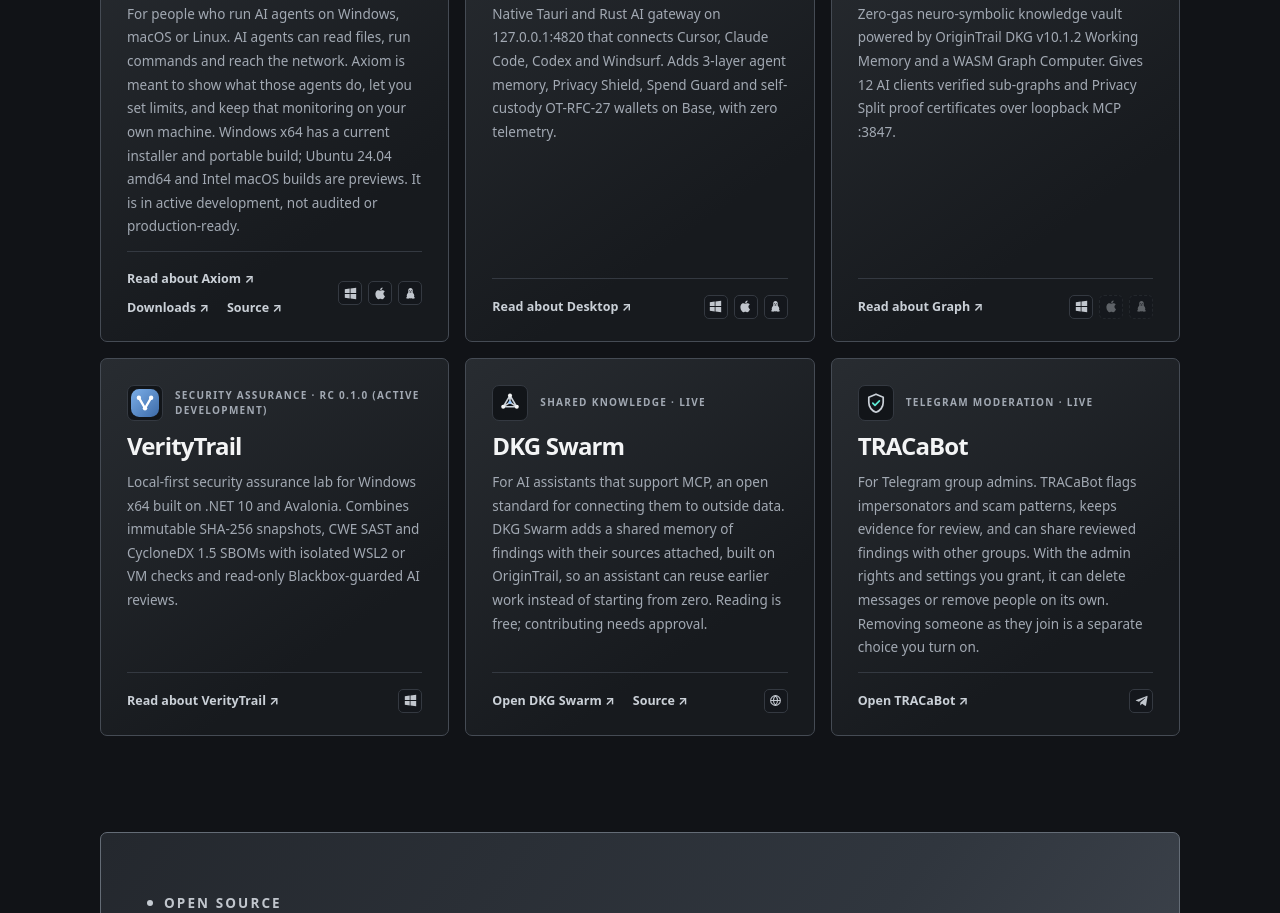
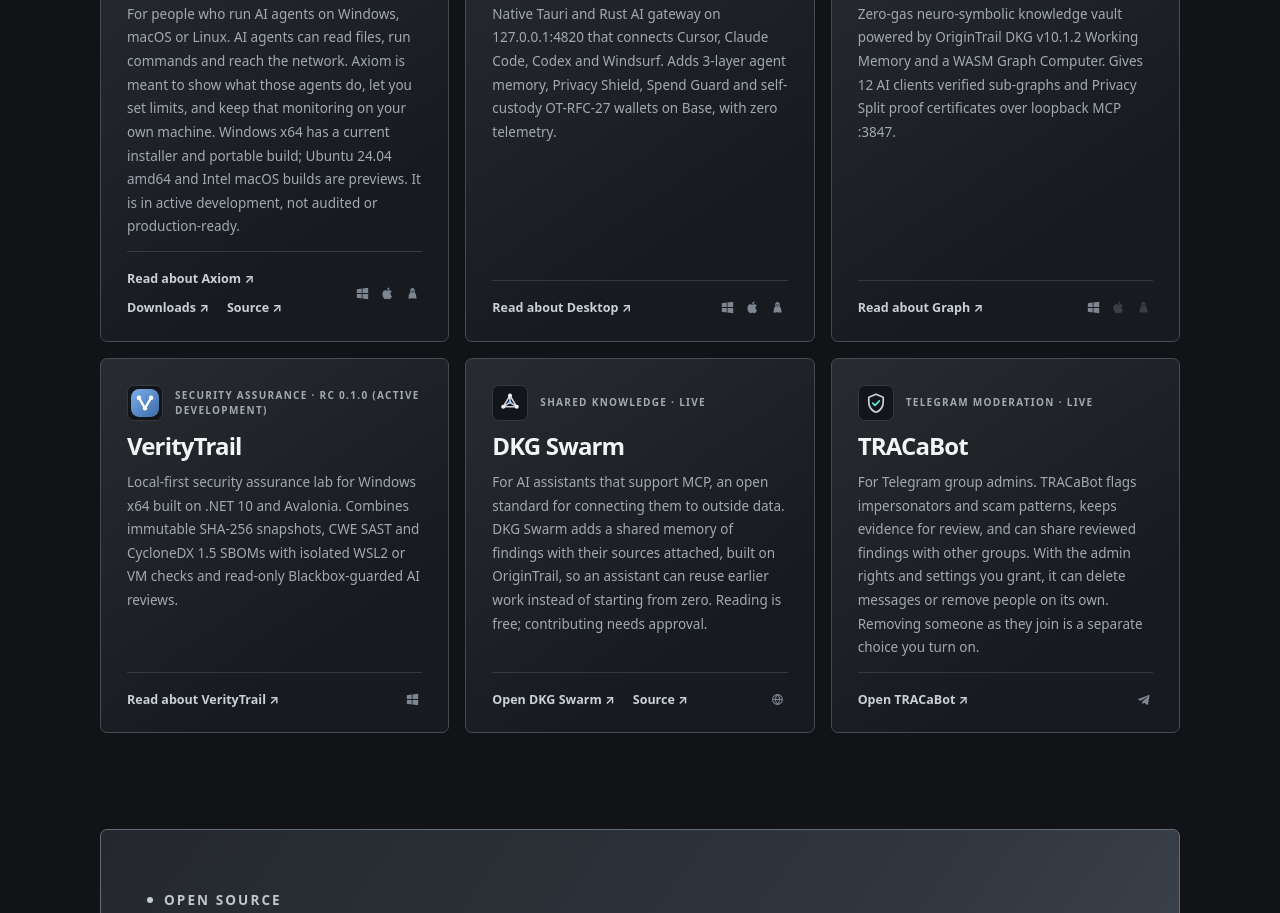
Before and after one commit to OpenDKG/Websites, a plain HTML site: page opendkg.org/public/index.html in a window 1280 px wide. Shown: the part 1304-2217 px from the top of the page. Drawn offline with Linux system fonts and the light colour scheme.

Commit message:
fix(ui): make OS and platform icons small, discreet, and cache-safe

```diff
--- a/opendkg.org/public/apps/apps.css
+++ b/opendkg.org/public/apps/apps.css
@@ -351,43 +351,42 @@
 .app-platforms {
   display: inline-flex;
   align-items: center;
-  gap: 8px;
+  gap: 5px;
   flex: none;
+  margin-left: auto;
 }
 
 .platform-icon {
   display: inline-flex;
   align-items: center;
   justify-content: center;
-  width: 28px;
-  height: 28px;
-  border: 1px solid var(--border);
-  border-radius: 6px;
-  background: #13161b;
-  color: var(--soft);
-  transition: color .15s ease, border-color .15s ease;
+  width: 20px;
+  height: 20px;
+  border: 0;
+  border-radius: 4px;
+  background: transparent;
+  color: #7e8692;
+  transition: color .15s ease, background-color .15s ease;
 }
 
 .platform-icon svg {
   display: block;
-  width: 15px;
-  height: 15px;
+  width: 13px;
+  height: 13px;
+  flex: none;
 }
 
 .platform-icon:hover {
-  color: var(--white);
-  border-color: var(--border-strong);
+  color: var(--soft);
+  background: rgba(255, 255, 255, 0.05);
 }
 
 .platform-icon.os-preview {
-  color: var(--muted);
-  border-style: dashed;
+  opacity: .72;
 }
 
 .platform-icon.os-planned {
-  color: #6b7280;
-  border-style: dotted;
-  opacity: .68;
+  opacity: .34;
 }
 
 @media (max-width: 860px) {
--- /dev/null
+++ b/opendkg.org/public/assets/home-cards.css
@@ -0,0 +1,155 @@
+/* Cache-safe card, index, and discreet platform-icon rules for / and /apps/. */
+.index-row {
+  padding: 14px 20px;
+}
+
+.index-foot a {
+  color: var(--soft);
+  text-decoration: none;
+  font-weight: 600;
+}
+
+.index-foot a:hover {
+  color: var(--white);
+  text-decoration: underline;
+  text-underline-offset: .2em;
+}
+
+.section-sub {
+  display: flex;
+  flex-direction: column;
+  align-items: flex-start;
+  gap: 10px;
+  padding-bottom: 4px;
+  color: var(--muted);
+  font-size: 14px;
+  line-height: 1.8;
+}
+
+.cards {
+  display: grid;
+  grid-template-columns: repeat(3, minmax(0, 1fr));
+  gap: 16px;
+}
+
+.card-top {
+  display: flex;
+  align-items: center;
+  gap: 12px;
+}
+
+.card-logo {
+  display: inline-flex;
+  align-items: center;
+  justify-content: center;
+  width: 36px;
+  height: 36px;
+  flex: none;
+  border: 1px solid var(--border);
+  border-radius: 7px;
+  background: #121519;
+  overflow: hidden;
+}
+
+.card-logo img {
+  width: 28px;
+  height: 28px;
+  object-fit: contain;
+  display: block;
+}
+
+.card-logo svg {
+  width: 24px;
+  height: 24px;
+  display: block;
+}
+
+.card > p {
+  color: var(--muted);
+  font-size: 13.5px;
+  line-height: 1.75;
+}
+
+.card-foot {
+  display: flex;
+  justify-content: space-between;
+  align-items: center;
+  gap: 12px;
+  margin-top: auto;
+  padding-top: 16px;
+  border-top: 1px solid var(--border);
+}
+
+.card-link {
+  display: flex;
+  flex-wrap: wrap;
+  gap: 8px 18px;
+  margin-top: 0;
+  padding-top: 0;
+  border-top: 0;
+}
+
+.card-platforms,
+.app-platforms {
+  display: inline-flex;
+  align-items: center;
+  gap: 5px;
+  flex: none;
+  margin-left: auto;
+}
+
+.platform-icon {
+  display: inline-flex;
+  align-items: center;
+  justify-content: center;
+  width: 20px;
+  height: 20px;
+  border: 0;
+  border-radius: 4px;
+  background: transparent;
+  color: #7e8692;
+  transition: color .15s ease, background-color .15s ease;
+}
+
+.platform-icon:hover {
+  color: var(--soft);
+  background: rgba(255, 255, 255, 0.05);
+}
+
+.platform-icon svg {
+  width: 13px;
+  height: 13px;
+  display: block;
+  flex: none;
+}
+
+.platform-icon.os-preview {
+  border: 0;
+  opacity: .72;
+}
+
+.platform-icon.os-planned {
+  border: 0;
+  opacity: .34;
+}
+
+@media (max-width: 1020px) {
+  .cards {
+    grid-template-columns: repeat(2, minmax(0, 1fr));
+  }
+}
+
+@media (max-width: 640px) {
+  .cards {
+    grid-template-columns: 1fr;
+  }
+}
+
+@media (max-width: 620px) {
+  .nav a:not(.nav-github):not([href="/apps/"]) {
+    display: none;
+  }
+  .index-row {
+    padding: 13px 16px;
+  }
+}
--- a/opendkg.org/public/home.css
+++ b/opendkg.org/public/home.css
@@ -380,7 +380,7 @@ img, svg { max-width: 100%; }
 .card-platforms {
   display: inline-flex;
   align-items: center;
-  gap: 6px;
+  gap: 5px;
   flex: none;
   margin-left: auto;
 }
@@ -388,21 +388,26 @@ img, svg { max-width: 100%; }
   display: inline-flex;
   align-items: center;
   justify-content: center;
-  width: 24px;
-  height: 24px;
-  border: 1px solid var(--border);
-  border-radius: 5px;
-  background: #14171c;
+  width: 20px;
+  height: 20px;
+  border: 0;
+  border-radius: 4px;
+  background: transparent;
+  color: #7e8692;
+  transition: color .15s ease, background-color .15s ease;
+}
+.platform-icon:hover {
   color: var(--soft);
+  background: rgba(255, 255, 255, 0.05);
 }
 .platform-icon svg {
   width: 13px;
   height: 13px;
   display: block;
+  flex: none;
 }
 .platform-icon.os-planned {
-  opacity: .42;
-  border-style: dashed;
+  opacity: .34;
 }
 
 .not-found { padding-block: 96px 110px; }
--- a/opendkg.org/public/index.html
+++ b/opendkg.org/public/index.html
@@ -15,6 +15,7 @@
   <meta name="twitter:card" content="summary">
   <link rel="icon" href="/favicon-opendkg.png" type="image/png" sizes="64x64">
   <link rel="stylesheet" href="/home.css">
+  <link rel="stylesheet" href="/assets/home-cards.css">
   <link rel="stylesheet" href="/assets/nav-donate.css">
   <link rel="stylesheet" href="/assets/privacy-notice.css">
   <script src="/assets/privacy-notice.js" defer></script>
@@ -143,13 +144,13 @@
             </p>
             <div class="card-platforms">
               <span class="platform-icon" title="Windows x64" aria-label="Windows x64">
-                <svg viewBox="0 0 16 16" fill="currentColor" aria-hidden="true" focusable="false"><path d="M1 2.7 7 1.9v5.6H1V2.7zm7-.9L15 1v6.5H8V1.8zM1 8.5h6v5.6l-6-.8V8.5zm7 0h7V15l-7-.9V8.5z"/></svg>
+                <svg width="13" height="13" viewBox="0 0 16 16" fill="currentColor" aria-hidden="true" focusable="false"><path d="M1 2.7 7 1.9v5.6H1V2.7zm7-.9L15 1v6.5H8V1.8zM1 8.5h6v5.6l-6-.8V8.5zm7 0h7V15l-7-.9V8.5z"/></svg>
               </span>
               <span class="platform-icon" title="macOS (preview)" aria-label="macOS (preview)">
-                <svg viewBox="0 0 16 16" fill="currentColor" aria-hidden="true" focusable="false"><path d="M11.6 8.4c0-1.9 1.5-2.8 1.6-2.9-.9-1.3-2.2-1.5-2.7-1.5-1.1-.1-2.2.7-2.8.7-.6 0-1.5-.7-2.4-.6-1.2 0-2.4.7-3 1.9-1.3 2.2-.3 5.5.9 7.3.6.9 1.3 1.8 2.3 1.8.9 0 1.3-.6 2.4-.6s1.4.6 2.4.6c1 0 1.6-.9 2.2-1.8.7-1 1-2 1-2-.1 0-1.9-.8-1.9-2.9zM9.8 2.8c.5-.6.9-1.5.8-2.3-.8 0-1.7.5-2.2 1.1-.5.5-.9 1.4-.8 2.3.8.1 1.7-.4 2.2-1.1z"/></svg>
+                <svg width="13" height="13" viewBox="0 0 16 16" fill="currentColor" aria-hidden="true" focusable="false"><path d="M11.6 8.4c0-1.9 1.5-2.8 1.6-2.9-.9-1.3-2.2-1.5-2.7-1.5-1.1-.1-2.2.7-2.8.7-.6 0-1.5-.7-2.4-.6-1.2 0-2.4.7-3 1.9-1.3 2.2-.3 5.5.9 7.3.6.9 1.3 1.8 2.3 1.8.9 0 1.3-.6 2.4-.6s1.4.6 2.4.6c1 0 1.6-.9 2.2-1.8.7-1 1-2 1-2-.1 0-1.9-.8-1.9-2.9zM9.8 2.8c.5-.6.9-1.5.8-2.3-.8 0-1.7.5-2.2 1.1-.5.5-.9 1.4-.8 2.3.8.1 1.7-.4 2.2-1.1z"/></svg>
               </span>
               <span class="platform-icon" title="Linux (preview)" aria-label="Linux (preview)">
-                <svg viewBox="0 0 16 16" fill="currentColor" aria-hidden="true" focusable="false"><path d="M8 1.2c-1.7 0-2.8 1.3-2.8 3.2 0 .9.2 1.6.1 2.2-.2.7-1.4 2-1.8 3.1-.3.9-.2 1.8.2 2.4-.5.3-.9.7-.9 1.2 0 .7.9 1.1 2.1 1.1.8 0 1.5-.2 1.9-.5.4.1.8.2 1.2.2s.8-.1 1.2-.2c.4.3 1.1.5 1.9.5 1.2 0 2.1-.4 2.1-1.1 0-.5-.4-.9-.9-1.2.4-.6.5-1.5.2-2.4-.4-1.1-1.6-2.4-1.8-3.1-.1-.6.1-1.3.1-2.2 0-1.9-1.1-3.2-2.8-3.2zm-1 2.6a.6.6 0 1 1 0 1.2.6.6 0 0 1 0-1.2zm2 0a.6.6 0 1 1 0 1.2.6.6 0 0 1 0-1.2zm-1 1.6c.8 0 1.5.4 1.5.7s-.7.6-1.5.6-1.5-.3-1.5-.6.7-.7 1.5-.7z"/></svg>
+                <svg width="13" height="13" viewBox="0 0 16 16" fill="currentColor" aria-hidden="true" focusable="false"><path d="M8 1.2c-1.7 0-2.8 1.3-2.8 3.2 0 .9.2 1.6.1 2.2-.2.7-1.4 2-1.8 3.1-.3.9-.2 1.8.2 2.4-.5.3-.9.7-.9 1.2 0 .7.9 1.1 2.1 1.1.8 0 1.5-.2 1.9-.5.4.1.8.2 1.2.2s.8-.1 1.2-.2c.4.3 1.1.5 1.9.5 1.2 0 2.1-.4 2.1-1.1 0-.5-.4-.9-.9-1.2.4-.6.5-1.5.2-2.4-.4-1.1-1.6-2.4-1.8-3.1-.1-.6.1-1.3.1-2.2 0-1.9-1.1-3.2-2.8-3.2zm-1 2.6a.6.6 0 1 1 0 1.2.6.6 0 0 1 0-1.2zm2 0a.6.6 0 1 1 0 1.2.6.6 0 0 1 0-1.2zm-1 1.6c.8 0 1.5.4 1.5.7s-.7.6-1.5.6-1.5-.3-1.5-.6.7-.7 1.5-.7z"/></svg>
               </span>
             </div>
           </div>
@@ -170,13 +171,13 @@
             </p>
             <div class="card-platforms">
               <span class="platform-icon" title="Windows" aria-label="Windows">
-                <svg viewBox="0 0 16 16" fill="currentColor" aria-hidden="true" focusable="false"><path d="M1 2.7 7 1.9v5.6H1V2.7zm7-.9L15 1v6.5H8V1.8zM1 8.5h6v5.6l-6-.8V8.5zm7 0h7V15l-7-.9V8.5z"/></svg>
+                <svg width="13" height="13" viewBox="0 0 16 16" fill="currentColor" aria-hidden="true" focusable="false"><path d="M1 2.7 7 1.9v5.6H1V2.7zm7-.9L15 1v6.5H8V1.8zM1 8.5h6v5.6l-6-.8V8.5zm7 0h7V15l-7-.9V8.5z"/></svg>
               </span>
               <span class="platform-icon" title="macOS" aria-label="macOS">
-                <svg viewBox="0 0 16 16" fill="currentColor" aria-hidden="true" focusable="false"><path d="M11.6 8.4c0-1.9 1.5-2.8 1.6-2.9-.9-1.3-2.2-1.5-2.7-1.5-1.1-.1-2.2.7-2.8.7-.6 0-1.5-.7-2.4-.6-1.2 0-2.4.7-3 1.9-1.3 2.2-.3 5.5.9 7.3.6.9 1.3 1.8 2.3 1.8.9 0 1.3-.6 2.4-.6s1.4.6 2.4.6c1 0 1.6-.9 2.2-1.8.7-1 1-2 1-2-.1 0-1.9-.8-1.9-2.9zM9.8 2.8c.5-.6.9-1.5.8-2.3-.8 0-1.7.5-2.2 1.1-.5.5-.9 1.4-.8 2.3.8.1 1.7-.4 2.2-1.1z"/></svg>
+                <svg width="13" height="13" viewBox="0 0 16 16" fill="currentColor" aria-hidden="true" focusable="false"><path d="M11.6 8.4c0-1.9 1.5-2.8 1.6-2.9-.9-1.3-2.2-1.5-2.7-1.5-1.1-.1-2.2.7-2.8.7-.6 0-1.5-.7-2.4-.6-1.2 0-2.4.7-3 1.9-1.3 2.2-.3 5.5.9 7.3.6.9 1.3 1.8 2.3 1.8.9 0 1.3-.6 2.4-.6s1.4.6 2.4.6c1 0 1.6-.9 2.2-1.8.7-1 1-2 1-2-.1 0-1.9-.8-1.9-2.9zM9.8 2.8c.5-.6.9-1.5.8-2.3-.8 0-1.7.5-2.2 1.1-.5.5-.9 1.4-.8 2.3.8.1 1.7-.4 2.2-1.1z"/></svg>
               </span>
               <span class="platform-icon" title="Linux" aria-label="Linux">
-                <svg viewBox="0 0 16 16" fill="currentColor" aria-hidden="true" focusable="false"><path d="M8 1.2c-1.7 0-2.8 1.3-2.8 3.2 0 .9.2 1.6.1 2.2-.2.7-1.4 2-1.8 3.1-.3.9-.2 1.8.2 2.4-.5.3-.9.7-.9 1.2 0 .7.9 1.1 2.1 1.1.8 0 1.5-.2 1.9-.5.4.1.8.2 1.2.2s.8-.1 1.2-.2c.4.3 1.1.5 1.9.5 1.2 0 2.1-.4 2.1-1.1 0-.5-.4-.9-.9-1.2.4-.6.5-1.5.2-2.4-.4-1.1-1.6-2.4-1.8-3.1-.1-.6.1-1.3.1-2.2 0-1.9-1.1-3.2-2.8-3.2zm-1 2.6a.6.6 0 1 1 0 1.2.6.6 0 0 1 0-1.2zm2 0a.6.6 0 1 1 0 1.2.6.6 0 0 1 0-1.2zm-1 1.6c.8 0 1.5.4 1.5.7s-.7.6-1.5.6-1.5-.3-1.5-.6.7-.7 1.5-.7z"/></svg>
+                <svg width="13" height="13" viewBox="0 0 16 16" fill="currentColor" aria-hidden="true" focusable="false"><path d="M8 1.2c-1.7 0-2.8 1.3-2.8 3.2 0 .9.2 1.6.1 2.2-.2.7-1.4 2-1.8 3.1-.3.9-.2 1.8.2 2.4-.5.3-.9.7-.9 1.2 0 .7.9 1.1 2.1 1.1.8 0 1.5-.2 1.9-.5.4.1.8.2 1.2.2s.8-.1 1.2-.2c.4.3 1.1.5 1.9.5 1.2 0 2.1-.4 2.1-1.1 0-.5-.4-.9-.9-1.2.4-.6.5-1.5.2-2.4-.4-1.1-1.6-2.4-1.8-3.1-.1-.6.1-1.3.1-2.2 0-1.9-1.1-3.2-2.8-3.2zm-1 2.6a.6.6 0 1 1 0 1.2.6.6 0 0 1 0-1.2zm2 0a.6.6 0 1 1 0 1.2.6.6 0 0 1 0-1.2zm-1 1.6c.8 0 1.5.4 1.5.7s-.7.6-1.5.6-1.5-.3-1.5-.6.7-.7 1.5-.7z"/></svg>
               </span>
             </div>
           </div>
@@ -197,13 +198,13 @@
             </p>
             <div class="card-platforms">
               <span class="platform-icon" title="Windows x64" aria-label="Windows x64">
-                <svg viewBox="0 0 16 16" fill="currentColor" aria-hidden="true" focusable="false"><path d="M1 2.7 7 1.9v5.6H1V2.7zm7-.9L15 1v6.5H8V1.8zM1 8.5h6v5.6l-6-.8V8.5zm7 0h7V15l-7-.9V8.5z"/></svg>
+                <svg width="13" height="13" viewBox="0 0 16 16" fill="currentColor" aria-hidden="true" focusable="false"><path d="M1 2.7 7 1.9v5.6H1V2.7zm7-.9L15 1v6.5H8V1.8zM1 8.5h6v5.6l-6-.8V8.5zm7 0h7V15l-7-.9V8.5z"/></svg>
               </span>
               <span class="platform-icon os-planned" title="macOS (planned for v1.0.0)" aria-label="macOS (planned for v1.0.0)">
-                <svg viewBox="0 0 16 16" fill="currentColor" aria-hidden="true" focusable="false"><path d="M11.6 8.4c0-1.9 1.5-2.8 1.6-2.9-.9-1.3-2.2-1.5-2.7-1.5-1.1-.1-2.2.7-2.8.7-.6 0-1.5-.7-2.4-.6-1.2 0-2.4.7-3 1.9-1.3 2.2-.3 5.5.9 7.3.6.9 1.3 1.8 2.3 1.8.9 0 1.3-.6 2.4-.6s1.4.6 2.4.6c1 0 1.6-.9 2.2-1.8.7-1 1-2 1-2-.1 0-1.9-.8-1.9-2.9zM9.8 2.8c.5-.6.9-1.5.8-2.3-.8 0-1.7.5-2.2 1.1-.5.5-.9 1.4-.8 2.3.8.1 1.7-.4 2.2-1.1z"/></svg>
+                <svg width="13" height="13" viewBox="0 0 16 16" fill="currentColor" aria-hidden="true" focusable="false"><path d="M11.6 8.4c0-1.9 1.5-2.8 1.6-2.9-.9-1.3-2.2-1.5-2.7-1.5-1.1-.1-2.2.7-2.8.7-.6 0-1.5-.7-2.4-.6-1.2 0-2.4.7-3 1.9-1.3 2.2-.3 5.5.9 7.3.6.9 1.3 1.8 2.3 1.8.9 0 1.3-.6 2.4-.6s1.4.6 2.4.6c1 0 1.6-.9 2.2-1.8.7-1 1-2 1-2-.1 0-1.9-.8-1.9-2.9zM9.8 2.8c.5-.6.9-1.5.8-2.3-.8 0-1.7.5-2.2 1.1-.5.5-.9 1.4-.8 2.3.8.1 1.7-.4 2.2-1.1z"/></svg>
               </span>
               <span class="platform-icon os-planned" title="Linux (planned for v1.0.0)" aria-label="Linux (planned for v1.0.0)">
-                <svg viewBox="0 0 16 16" fill="currentColor" aria-hidden="true" focusable="false"><path d="M8 1.2c-1.7 0-2.8 1.3-2.8 3.2 0 .9.2 1.6.1 2.2-.2.7-1.4 2-1.8 3.1-.3.9-.2 1.8.2 2.4-.5.3-.9.7-.9 1.2 0 .7.9 1.1 2.1 1.1.8 0 1.5-.2 1.9-.5.4.1.8.2 1.2.2s.8-.1 1.2-.2c.4.3 1.1.5 1.9.5 1.2 0 2.1-.4 2.1-1.1 0-.5-.4-.9-.9-1.2.4-.6.5-1.5.2-2.4-.4-1.1-1.6-2.4-1.8-3.1-.1-.6.1-1.3.1-2.2 0-1.9-1.1-3.2-2.8-3.2zm-1 2.6a.6.6 0 1 1 0 1.2.6.6 0 0 1 0-1.2zm2 0a.6.6 0 1 1 0 1.2.6.6 0 0 1 0-1.2zm-1 1.6c.8 0 1.5.4 1.5.7s-.7.6-1.5.6-1.5-.3-1.5-.6.7-.7 1.5-.7z"/></svg>
+                <svg width="13" height="13" viewBox="0 0 16 16" fill="currentColor" aria-hidden="true" focusable="false"><path d="M8 1.2c-1.7 0-2.8 1.3-2.8 3.2 0 .9.2 1.6.1 2.2-.2.7-1.4 2-1.8 3.1-.3.9-.2 1.8.2 2.4-.5.3-.9.7-.9 1.2 0 .7.9 1.1 2.1 1.1.8 0 1.5-.2 1.9-.5.4.1.8.2 1.2.2s.8-.1 1.2-.2c.4.3 1.1.5 1.9.5 1.2 0 2.1-.4 2.1-1.1 0-.5-.4-.9-.9-1.2.4-.6.5-1.5.2-2.4-.4-1.1-1.6-2.4-1.8-3.1-.1-.6.1-1.3.1-2.2 0-1.9-1.1-3.2-2.8-3.2zm-1 2.6a.6.6 0 1 1 0 1.2.6.6 0 0 1 0-1.2zm2 0a.6.6 0 1 1 0 1.2.6.6 0 0 1 0-1.2zm-1 1.6c.8 0 1.5.4 1.5.7s-.7.6-1.5.6-1.5-.3-1.5-.6.7-.7 1.5-.7z"/></svg>
               </span>
             </div>
           </div>
@@ -224,7 +225,7 @@
             </p>
             <div class="card-platforms">
               <span class="platform-icon" title="Windows x64" aria-label="Windows x64">
-                <svg viewBox="0 0 16 16" fill="currentColor" aria-hidden="true" focusable="false"><path d="M1 2.7 7 1.9v5.6H1V2.7zm7-.9L15 1v6.5H8V1.8zM1 8.5h6v5.6l-6-.8V8.5zm7 0h7V15l-7-.9V8.5z"/></svg>
+                <svg width="13" height="13" viewBox="0 0 16 16" fill="currentColor" aria-hidden="true" focusable="false"><path d="M1 2.7 7 1.9v5.6H1V2.7zm7-.9L15 1v6.5H8V1.8zM1 8.5h6v5.6l-6-.8V8.5zm7 0h7V15l-7-.9V8.5z"/></svg>
               </span>
             </div>
           </div>
@@ -252,7 +253,7 @@
             </p>
             <div class="card-platforms">
               <span class="platform-icon" title="Web / MCP" aria-label="Web and MCP">
-                <svg viewBox="0 0 16 16" fill="none" stroke="currentColor" stroke-width="1.3" aria-hidden="true" focusable="false"><circle cx="8" cy="8" r="6"/><path d="M2.2 8h11.6M8 2a8.5 8.5 0 0 1 0 12M8 2a8.5 8.5 0 0 0 0 12"/></svg>
+                <svg width="13" height="13" viewBox="0 0 16 16" fill="none" stroke="currentColor" stroke-width="1.3" aria-hidden="true" focusable="false"><circle cx="8" cy="8" r="6"/><path d="M2.2 8h11.6M8 2a8.5 8.5 0 0 1 0 12M8 2a8.5 8.5 0 0 0 0 12"/></svg>
               </span>
             </div>
           </div>
@@ -274,7 +275,7 @@
             <p class="card-link"><a href="https://tracabot.com/" rel="noopener">Open TRACaBot <span aria-hidden="true">↗</span></a></p>
             <div class="card-platforms">
               <span class="platform-icon" title="Telegram" aria-label="Telegram">
-                <svg viewBox="0 0 16 16" fill="currentColor" aria-hidden="true" focusable="false"><path d="M14.5 2.4 1.7 7.3c-.9.4-.9.9-.2 1.1l3.3 1 7.6-4.8c.4-.2.7-.1.4.2L6.6 10.4l-.2 3.4c.3 0 .5-.1.7-.3l1.7-1.6 3.5 2.6c.6.4 1.1.2 1.3-.6L15.4 3.4c.2-.9-.3-1.3-.9-1z"/></svg>
+                <svg width="13" height="13" viewBox="0 0 16 16" fill="currentColor" aria-hidden="true" focusable="false"><path d="M14.5 2.4 1.7 7.3c-.9.4-.9.9-.2 1.1l3.3 1 7.6-4.8c.4-.2.7-.1.4.2L6.6 10.4l-.2 3.4c.3 0 .5-.1.7-.3l1.7-1.6 3.5 2.6c.6.4 1.1.2 1.3-.6L15.4 3.4c.2-.9-.3-1.3-.9-1z"/></svg>
               </span>
             </div>
           </div>
```
Also changed, not shown: opendkg.org/public/apps/index.html (+13 -12 lines), opendkg.org/test/project-sites.test.mjs (+14 -0 lines).
